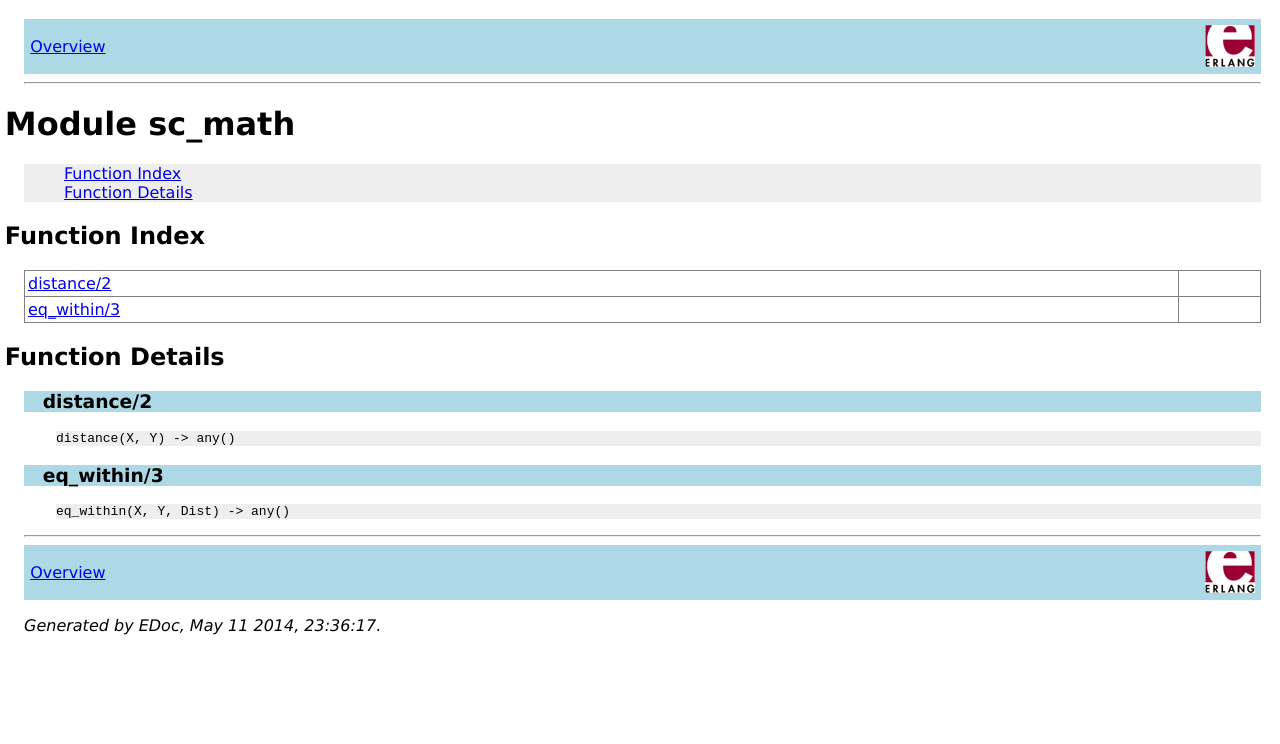
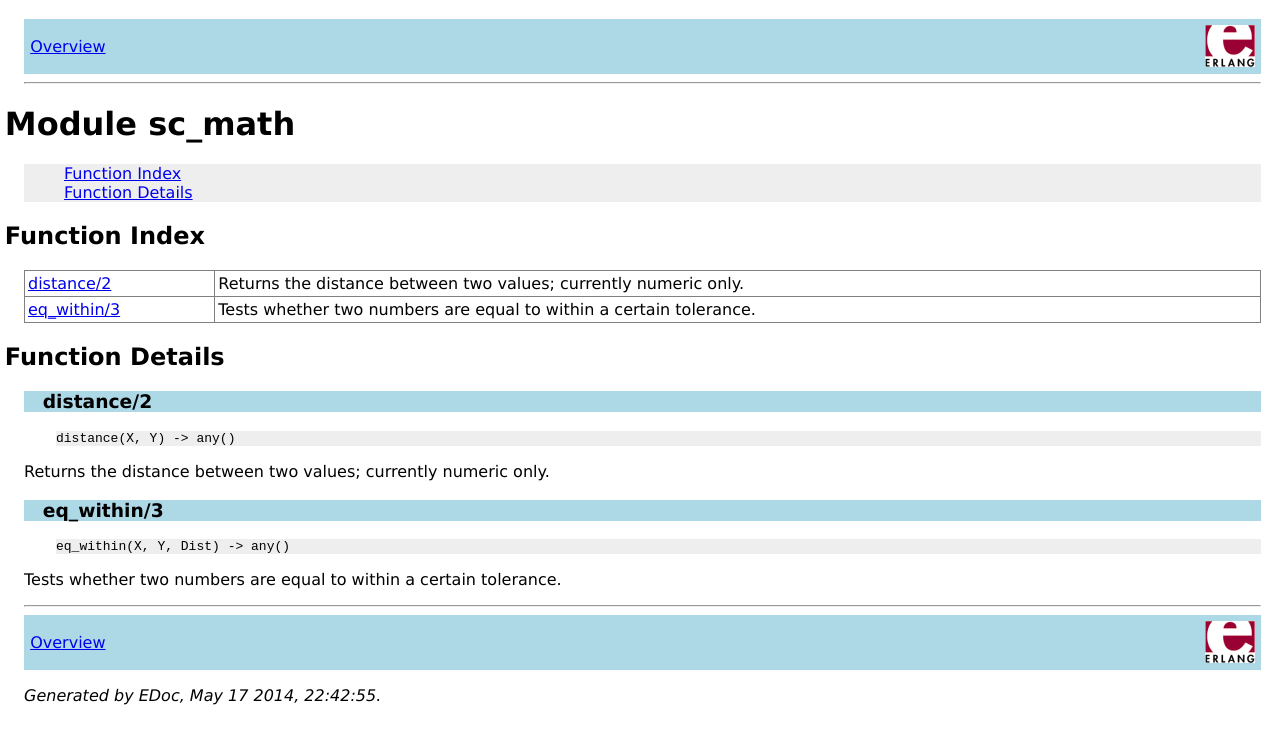
Before and after one commit to StoneCypher/sc_math, a plain HTML site: page doc/sc_math.html in a window 1280 px wide. Drawn offline with Linux system fonts and the light colour scheme.

Commit message:
basic tests; rudimentary docs

```diff
--- a/doc/sc_math.html
+++ b/doc/sc_math.html
@@ -14,8 +14,8 @@
 
 
 <h2><a name="index">Function Index</a></h2>
-<table width="100%" border="1" cellspacing="0" cellpadding="2" summary="function index"><tr><td valign="top"><a href="#distance-2">distance/2</a></td><td></td></tr>
-<tr><td valign="top"><a href="#eq_within-3">eq_within/3</a></td><td></td></tr>
+<table width="100%" border="1" cellspacing="0" cellpadding="2" summary="function index"><tr><td valign="top"><a href="#distance-2">distance/2</a></td><td>Returns the distance between two values; currently numeric only.</td></tr>
+<tr><td valign="top"><a href="#eq_within-3">eq_within/3</a></td><td>Tests whether two numbers are equal to within a certain tolerance.</td></tr>
 </table>
 
 <h2><a name="functions">Function Details</a></h2>
@@ -23,15 +23,15 @@
 <h3 class="function"><a name="distance-2">distance/2</a></h3>
 <div class="spec">
 <p><tt>distance(X, Y) -&gt; any()</tt></p>
-</div>
+</div><p>Returns the distance between two values; currently numeric only.</p>
 
 <h3 class="function"><a name="eq_within-3">eq_within/3</a></h3>
 <div class="spec">
 <p><tt>eq_within(X, Y, Dist) -&gt; any()</tt></p>
-</div>
+</div><p>Tests whether two numbers are equal to within a certain tolerance.</p>
 <hr>
 
 <div class="navbar"><a name="#navbar_bottom"></a><table width="100%" border="0" cellspacing="0" cellpadding="2" summary="navigation bar"><tr><td><a href="overview-summary.html" target="overviewFrame">Overview</a></td><td><a href="http://www.erlang.org/"><img src="erlang.png" align="right" border="0" alt="erlang logo"></a></td></tr></table></div>
-<p><i>Generated by EDoc, May 11 2014, 23:36:17.</i></p>
+<p><i>Generated by EDoc, May 17 2014, 22:42:55.</i></p>
 </body>
 </html>
```
Also changed, not shown: doc/index.html (+1 -1 lines), doc/modules-frame.html (+1 -2 lines), doc/overview-summary.html (+3 -3 lines), doc/packages-frame.html (+1 -1 lines), 3 other files.
